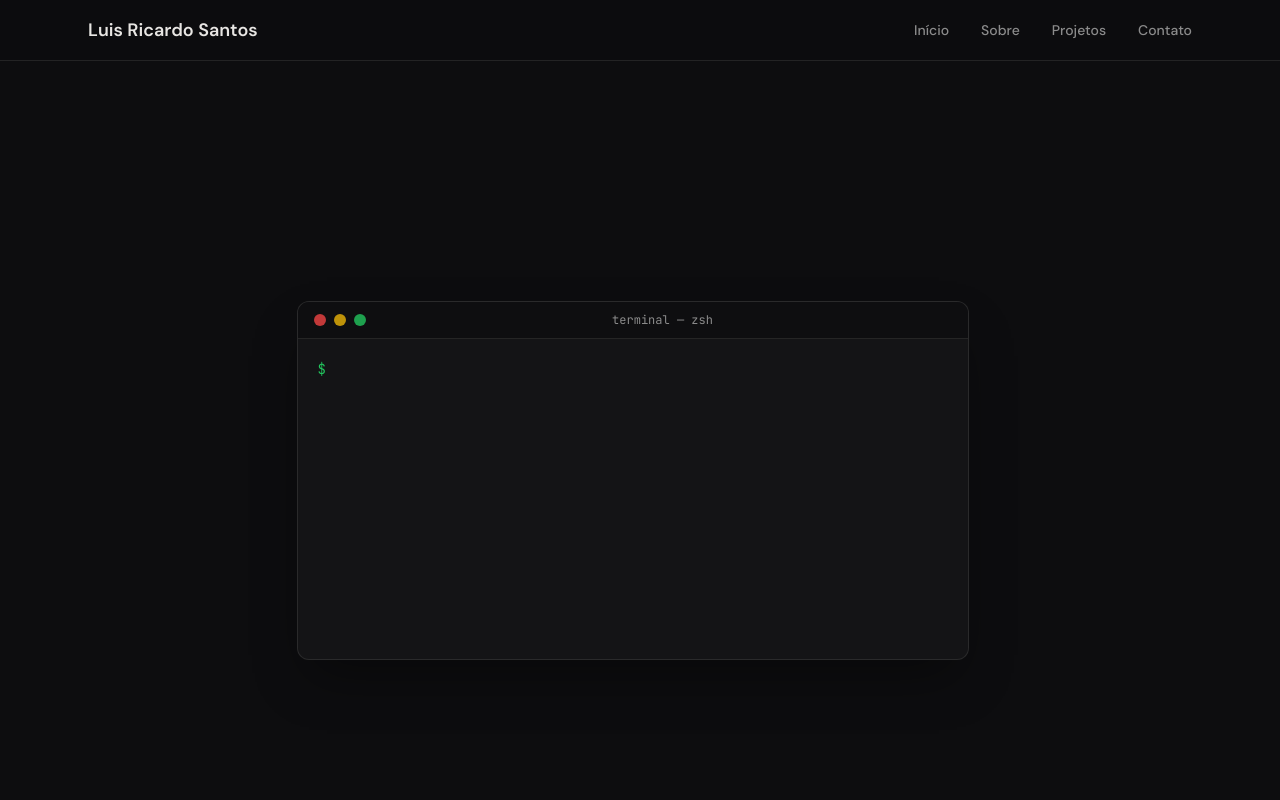
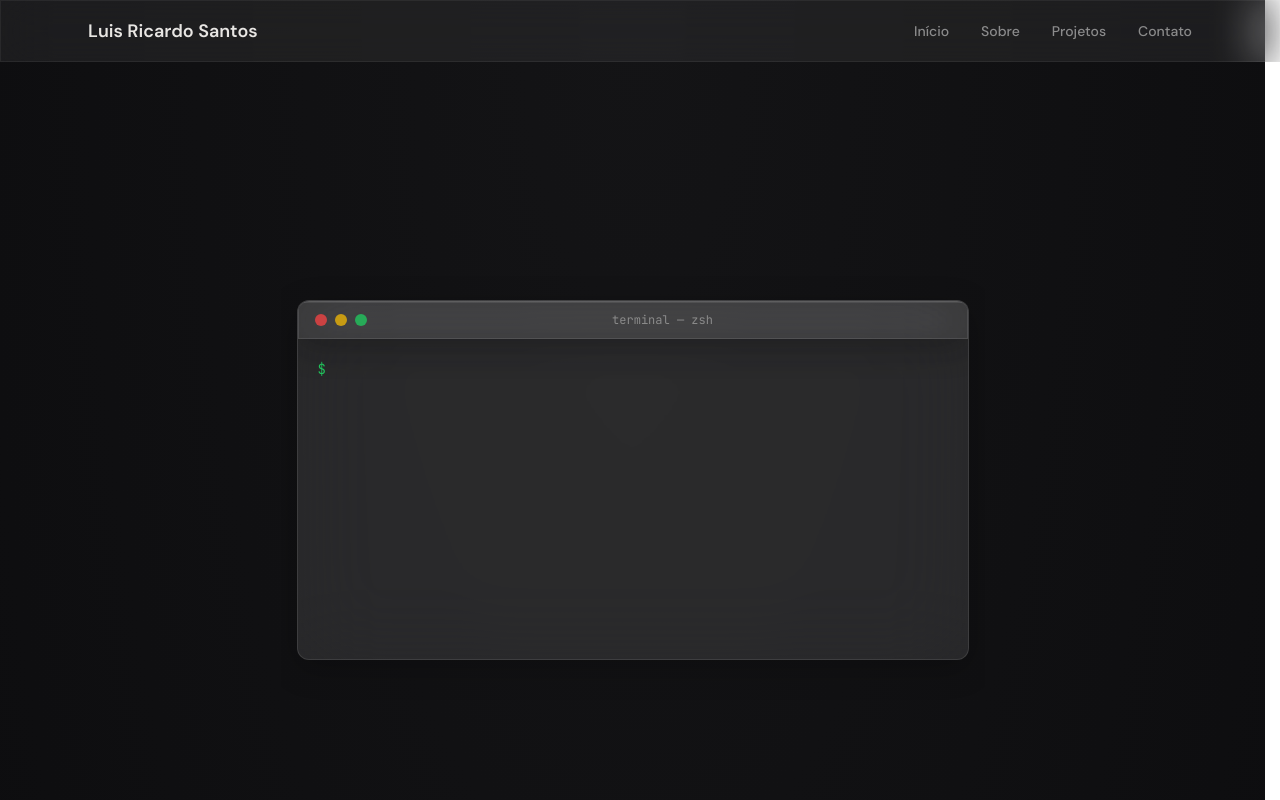
Before and after one commit to luisricar-do/me, a React (Vite) app: page / in a window 1280 px wide. Shown: the top 800 px of the page. Built offline with nearby package versions, Linux system fonts and the light colour scheme.

Commit message:
Implement liquid glass effect across multiple components, enhancing visual aesthetics. Update styles in Header, Footer, About, Contact, Hero, and Projects sections to utilize new glass properties. Adjust background gradients and remove outdated color variables for improved consistency.

```diff
--- a/src/components/layout/Footer.jsx
+++ b/src/components/layout/Footer.jsx
@@ -12,7 +12,7 @@ const social = [
 export function Footer() {
   return (
     <motion.footer
-      className="border-t border-[var(--color-ink)]/10 bg-[var(--color-paper-elevated)]"
+      className="border-t border-[var(--glass-border)] glass-subtle"
       initial={{ opacity: 0 }}
       whileInView={{ opacity: 1 }}
       viewport={{ once: true }}
--- a/src/components/layout/Header.jsx
+++ b/src/components/layout/Header.jsx
@@ -15,7 +15,7 @@ export function Header() {
 
   return (
     <motion.header
-      className="fixed top-0 left-0 right-0 z-50 bg-[var(--color-paper)]/90 backdrop-blur-md border-b border-[var(--color-ink)]/10"
+      className="fixed top-0 left-0 right-0 z-50 glass-subtle border-b border-[var(--glass-border)]"
       initial={{ y: -100 }}
       animate={{ y: 0 }}
       transition={{ duration: 0.5, ease: "easeOut" }}
@@ -52,7 +52,7 @@ export function Header() {
       <AnimatePresence>
         {open && (
           <motion.div
-            className="md:hidden absolute top-full left-0 right-0 bg-[var(--color-paper)] border-b border-[var(--color-ink)]/5"
+            className="md:hidden absolute top-full left-0 right-0 glass border-b border-[var(--glass-border)]"
             initial={{ opacity: 0, height: 0 }}
             animate={{ opacity: 1, height: "auto" }}
             exit={{ opacity: 0, height: 0 }}
--- a/src/components/sections/About.jsx
+++ b/src/components/sections/About.jsx
@@ -26,7 +26,7 @@ export function About() {
     <section
       id="sobre"
       ref={ref}
-      className="relative py-24 md:py-32 overflow-x-hidden bg-[var(--color-paper)]"
+      className="relative py-24 md:py-32 overflow-x-hidden"
     >
       {/* Grid de circuitos animado (fundo) */}
       <div className="absolute inset-0 pointer-events-none overflow-hidden">
@@ -85,8 +85,8 @@ export function About() {
             viewport={{ once: true, margin: "-50px" }}
             transition={{ duration: 0.6, ease: [0.25, 0.46, 0.45, 0.94] }}
           >
-            <div className="relative z-10 rounded-xl overflow-hidden border border-[var(--color-ink)]/10 bg-[var(--color-paper-elevated)] min-w-0">
-              <div className="flex items-center gap-2 px-4 py-2.5 border-b border-[var(--color-ink)]/10 bg-[var(--color-paper)]/50">
+            <div className="relative z-10 rounded-xl overflow-hidden glass min-w-0">
+              <div className="flex items-center gap-2 px-4 py-2.5 glass-subtle border-b border-[var(--glass-border)]">
                 <span className="w-2 h-2 rounded-full bg-[var(--color-accent)]" />
                 <span className="text-xs font-mono text-[var(--color-muted)]">
                   stack.js
--- a/src/components/sections/Contact.jsx
+++ b/src/components/sections/Contact.jsx
@@ -82,7 +82,7 @@ export function Contact() {
                 href={href}
                 target={href.startsWith("mailto") ? undefined : "_blank"}
                 rel={href.startsWith("mailto") ? undefined : "noopener noreferrer"}
-                className="inline-flex items-center gap-3 px-4 py-3 rounded-lg border border-[var(--color-ink)]/10 bg-[var(--color-ink)]/5 backdrop-blur-md hover:border-[var(--color-accent)]/30 hover:bg-[var(--color-accent)]/10 transition-all group shadow-[0_4px_24px_rgba(0,0,0,0.12)]"
+                className="inline-flex items-center gap-3 px-4 py-3 rounded-lg glass hover:border-[var(--color-accent)]/30 hover:bg-[var(--color-accent)]/10 transition-all group"
                 whileHover={{ scale: 1.02 }}
                 whileTap={{ scale: 0.98 }}
               >
--- a/src/components/sections/Hero.jsx
+++ b/src/components/sections/Hero.jsx
@@ -22,6 +22,7 @@ export function Hero() {
   const nameOpacity = useTransform(scrollYProgress, [0.12, 0.18], [0, 1])
   const taglineOpacity = useTransform(scrollYProgress, [0.16, 0.22], [0, 1])
   const ctaOpacity = useTransform(scrollYProgress, [0.2, 0.26], [0, 1])
+  const glowOpacity = useTransform(scrollYProgress, [0, 0.12], [0, 0.5])
 
   // Terminal levemente “travado” ao cursor
   useEffect(() => {
@@ -44,7 +45,20 @@ export function Hero() {
       ref={ref}
       className="relative min-h-[300vh] flex items-start justify-center pt-32 pb-20"
     >
-      <div className="sticky top-24 left-0 right-0 flex justify-center items-center min-h-[calc(100vh-6rem)] px-4">
+      <div className="sticky top-24 left-0 right-0 flex justify-center items-center min-h-[calc(100vh-6rem)] px-4 relative z-10 overflow-hidden">
+        {/* Glow verde: fixo junto com o terminal, depois solta com o scroll */}
+        <motion.div
+          className="absolute inset-0 pointer-events-none flex items-center justify-center"
+          style={{ opacity: glowOpacity }}
+        >
+          <div
+            className="w-[80%] max-w-2xl aspect-square rounded-full opacity-40"
+            style={{
+              background: "var(--color-accent)",
+              filter: "blur(80px)",
+            }}
+          />
+        </motion.div>
         <motion.div
           className="relative w-full max-w-2xl"
           style={{
@@ -54,9 +68,9 @@ export function Hero() {
           transition={{ type: "spring", damping: 25, stiffness: 200 }}
         >
           {/* Janela do terminal */}
-          <div className="rounded-xl overflow-hidden border border-[var(--color-ink)]/10 bg-[var(--color-paper-elevated)] shadow-2xl shadow-black/40">
+          <div className="rounded-xl overflow-hidden glass-strong shadow-2xl shadow-black/40">
             {/* Barra de título */}
-            <div className="flex items-center gap-2 px-4 py-2.5 bg-[var(--color-paper)]/80 border-b border-[var(--color-ink)]/10">
+            <div className="flex items-center gap-2 px-4 py-2.5 glass border-b border-[var(--glass-border)]">
               <span className="w-3 h-3 rounded-full bg-[#ef4444]/80" />
               <span className="w-3 h-3 rounded-full bg-[#eab308]/80" />
               <span className="w-3 h-3 rounded-full bg-[#22c55e]/80" />
@@ -98,7 +112,7 @@ export function Hero() {
               </motion.div>
               <motion.div
                 style={{ opacity: ctaOpacity }}
-                className="flex flex-wrap gap-3 mt-6 pt-4 border-t border-[var(--color-ink)]/10"
+                className="flex flex-wrap gap-3 mt-6 pt-4 border-t border-[var(--glass-border)]"
               >
                 <Button href="#projetos">Ver projetos</Button>
                 <Button href="#contato" variant="outline">
--- a/src/components/ui/Button.jsx
+++ b/src/components/ui/Button.jsx
@@ -4,7 +4,7 @@ const variants = {
   primary:
     "bg-[var(--color-accent)] text-[var(--color-paper)] hover:bg-[var(--color-accent-muted)] border-transparent",
   outline:
-    "bg-transparent border-2 border-[var(--color-ink)] text-[var(--color-ink)] hover:bg-[var(--color-ink)] hover:text-[var(--color-paper)]",
+    "glass border border-[var(--glass-border)] text-[var(--color-ink)] hover:border-[var(--color-accent)]/40 hover:bg-[var(--color-accent)]/10",
 }
 
 export function Button({
--- a/src/data/site.js
+++ b/src/data/site.js
@@ -1,11 +1,8 @@
 export const site = {
   name: "Luis Ricardo Santos",
   tagline: "Software Engineer · Cloud Architect · DevOps",
-  location: "Itajubá, MG",
-  photoUrl: null,
   email: "luisricardo0626@gmail.com",
   whatsapp: "553588751001",
   github: "https://github.com/luisricar-do",
   linkedin: "https://linkedin.com/in/luisricar-do",
-  twitter: "https://twitter.com",
 }
--- a/src/index.css
+++ b/src/index.css
@@ -8,13 +8,20 @@
   --color-paper: #0d0d0f;
   --color-paper-elevated: #141416;
   --color-accent: #22c55e;
-  --color-accent-dim: #16a34a;
   --color-accent-muted: #4ade80;
-  --color-accent-orange: #ea580c;
   --color-muted: #8b8b8b;
   /* Contato: tom verde escuro (alinhado à seção About) */
   --color-contact-bg: #0a1612;
   --color-contact-accent: #22c55e;
+  /* Liquid glass (estilo Apple) */
+  --glass-bg: rgba(255, 255, 255, 0.06);
+  --glass-bg-strong: rgba(255, 255, 255, 0.1);
+  --glass-border: rgba(255, 255, 255, 0.1);
+  --glass-border-subtle: rgba(255, 255, 255, 0.06);
+  --glass-blur: 24px;
+  --glass-blur-strong: 40px;
+  --glass-shadow: 0 8px 32px rgba(0, 0, 0, 0.24);
+  --glass-highlight: inset 0 1px 0 rgba(255, 255, 255, 0.08);
 }
 
 html {
@@ -26,8 +33,38 @@ html {
 body {
   font-family: var(--font-sans);
   color: var(--color-ink);
-  background: var(--color-paper);
+  background: radial-gradient(ellipse 120% 80% at 50% 0%, var(--color-paper-elevated) 0%, var(--color-paper) 50%);
   overflow-x: hidden;
+}
+
+/* Liquid glass: fundo translúcido + blur + borda sutil + highlight */
+.glass {
+  background: var(--glass-bg);
+  backdrop-filter: blur(var(--glass-blur));
+  -webkit-backdrop-filter: blur(var(--glass-blur));
+  border: 1px solid var(--glass-border);
+  box-shadow: var(--glass-highlight), var(--glass-shadow);
+}
+.glass-strong {
+  background: var(--glass-bg-strong);
+  backdrop-filter: blur(var(--glass-blur-strong));
+  -webkit-backdrop-filter: blur(var(--glass-blur-strong));
+  border: 1px solid var(--glass-border);
+  box-shadow: var(--glass-highlight), var(--glass-shadow);
+}
+.glass-subtle {
+  background: var(--glass-bg);
+  backdrop-filter: blur(var(--glass-blur));
+  -webkit-backdrop-filter: blur(var(--glass-blur));
+  border: 1px solid var(--glass-border-subtle);
+}
+/* Vidro no tom do terminal (cinza escuro) */
+.glass-terminal {
+  background: rgba(20, 20, 22, 0.5);
+  backdrop-filter: blur(var(--glass-blur));
+  -webkit-backdrop-filter: blur(var(--glass-blur));
+  border: 1px solid var(--glass-border-subtle);
+  box-shadow: inset 0 1px 0 rgba(255, 255, 255, 0.06);
 }
 
 /* Cursor do terminal */
```
Also changed, not shown: src/components/sections/Projects.jsx (+27 -15 lines).
